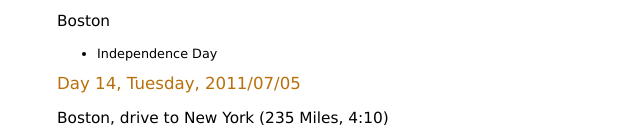
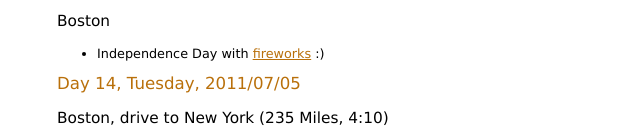
Before and after one commit to bitboxer/eastcoast, a plain HTML site: page index.html in a window 1280 px wide. Shown: the part 1993-2129 px from the top of the page, without its empty margins (233-873 px from the left). Drawn offline with nearby package versions, Linux system fonts and the light colour scheme.

Commit message:
boston fireworks

```diff
--- a/index.html
+++ b/index.html
@@ -196,7 +196,7 @@
     <div class='day'>
       <h3>Boston</h3>
       <ul>
-        <li>Independence Day</li>
+        <li>Independence Day with <a href="http://www.july4th.org/">fireworks</a> :)</li>
       </ul>
     </div>
     <div class='day'>
```
